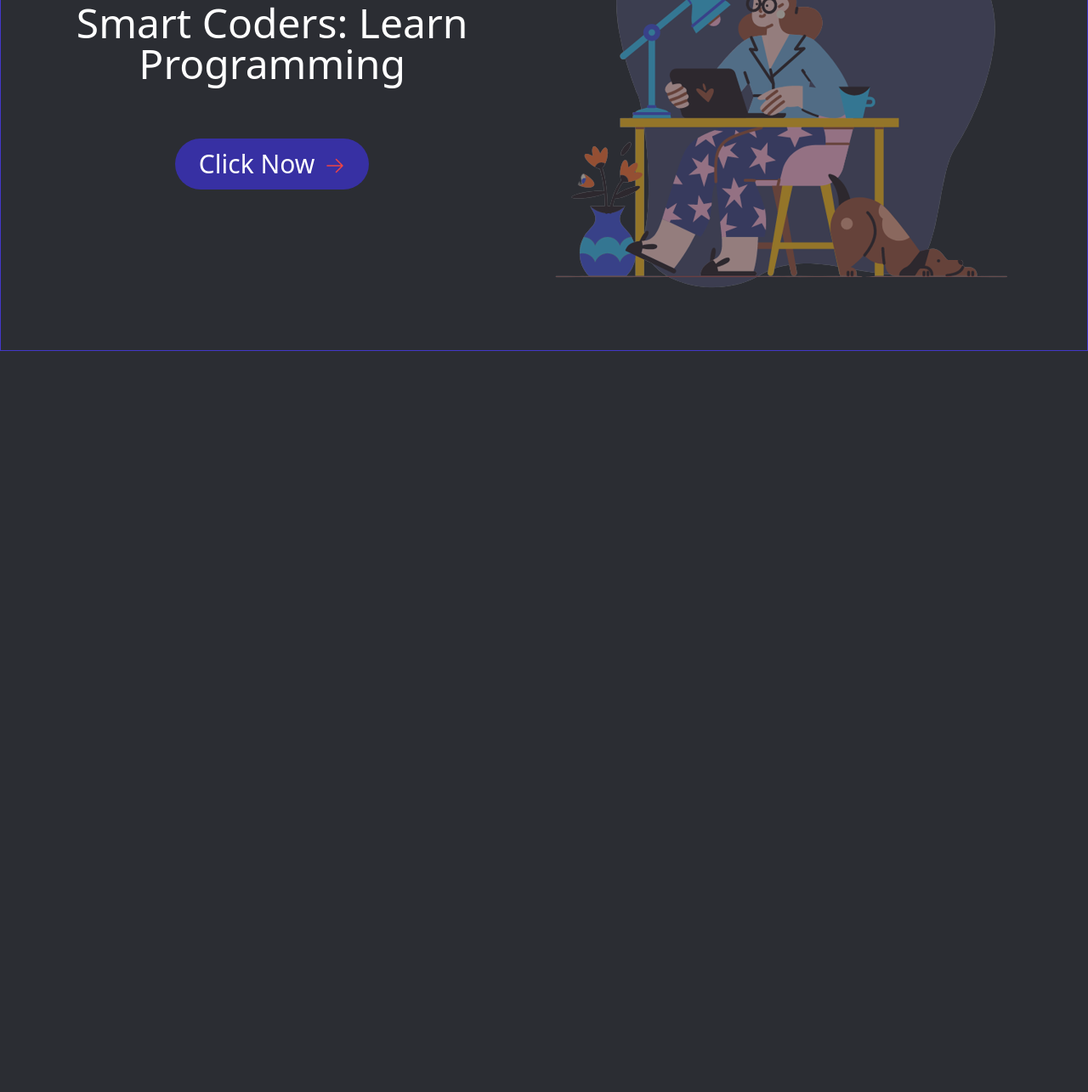
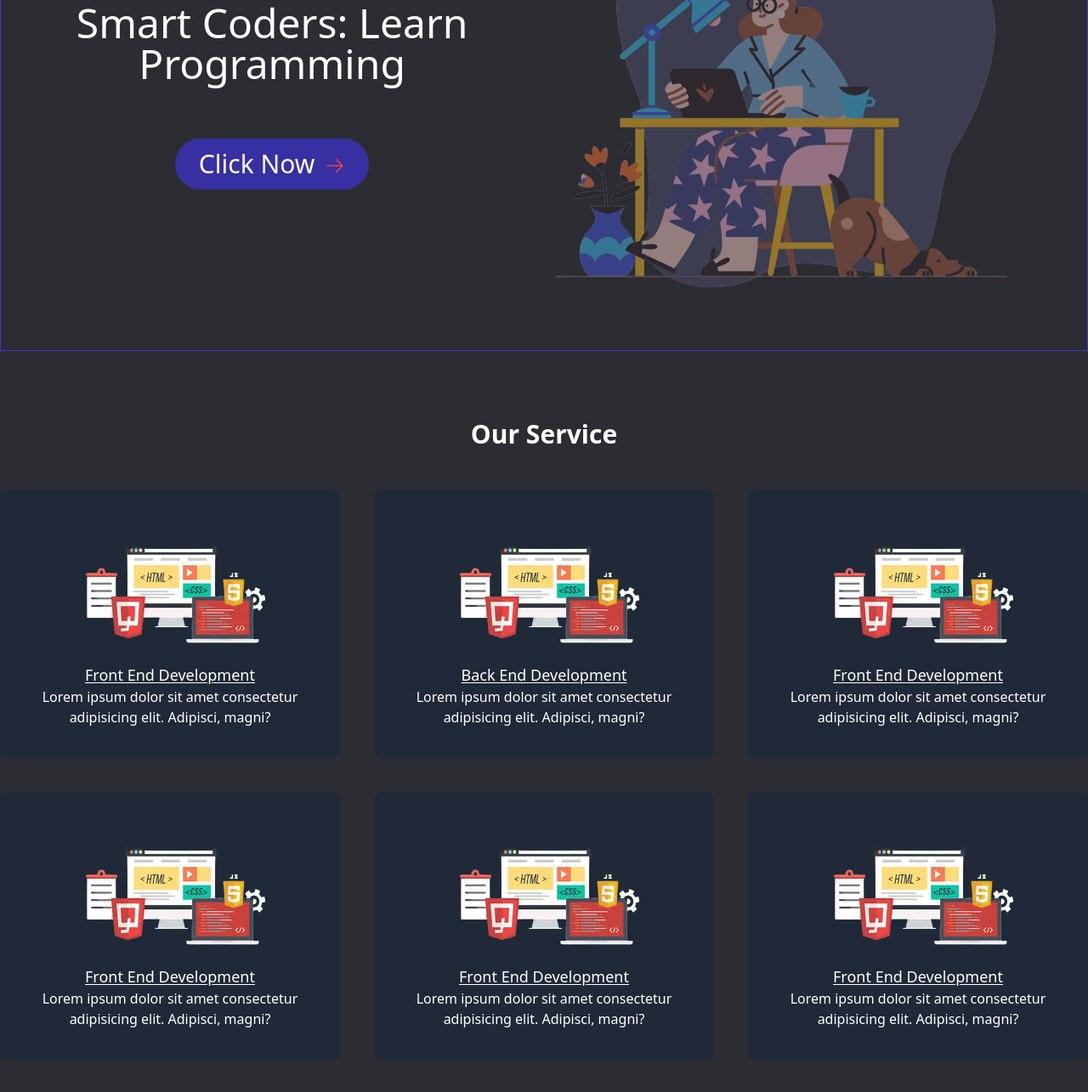
Before and after one commit to mdrahimuddin94/talwndpjctgit, a website built with Vite: page index.html in a window 1280 px wide. Shown: the part 355-1640 px from the top of the page at 85% size. Before the commit the page ends 800 px from the top, so only its background shows below. Built offline with nearby package versions, Linux system fonts and the light colour scheme.

Commit message:
some changes

```diff
--- a/index.html
+++ b/index.html
@@ -8,7 +8,7 @@
 </head>
 <body class="bg-[#2B2D33]">
    <!--navbar-->
-   <nav class=" bg-[#2B2D33] shadow-xl">
+   <nav class=" bg-[#2B2D33] shadow-xl sticky top-0 z-10">
     <div class="container mx-auto">
         <div class="sm:flex justify-between items-center py-10">
             <!--logo-->
@@ -35,7 +35,7 @@
     <div class=" container mx-auto border border-indigo-700 border-t-0 px-10 pt-10 h-[80vh] sm:flex items-center text-center justify-around  text-white">
         <div>
             <h1 class="text-2xl sm:text-5xl mb-5 sm:mb-16">Smart Coders: Learn <br> Programming</h1>
-            <button class="bg-indigo-800 hover:bg-indigo-500 px-7 py-3 rounded-full text-3xl">Click Now<svg xmlns="http://www.w3.org/2000/svg" fill="none" viewBox="0 0 24 24" stroke-width="1.5" stroke="currentColor" class="size-6 inline-block text-red-500 ml-3 animate-ping">
+            <button class="bg-indigo-800 hover:bg-indigo-500 px-7 py-3 rounded-full text-3xl transition">Click Now<svg xmlns="http://www.w3.org/2000/svg" fill="none" viewBox="0 0 24 24" stroke-width="1.5" stroke="currentColor" class="size-6 inline-block text-red-500 ml-3 animate-ping">
                 <path stroke-linecap="round" stroke-linejoin="round" d="M13.5 4.5 21 12m0 0-7.5 7.5M21 12H3" />
               </svg>
               </button>
@@ -47,6 +47,48 @@
     </div>
    </header>
    <!--Header section end-->
+    <!--main section-->
+    <main class="container mx-auto">
+        <section class="my-20">
+            <h2 class="text-white text-center text-3xl font-semibold mb-12">Our Service</h2>
+            <div class="grid md:grid-cols-2 lg:grid-cols-3 gap-10">
+                <div class="bg-gray-800 p-8 rounded-lg text-center border-4 border-[#1f2937] hover:border-indigo-700 cursor-pointer">
+                    <img class="1/2 mx-auto" src="image/frontEnd.png" alt="">
+                    <h4 class="text-white text-lg underline underline-offset-2">Front End Development</h4>
+                    <p class="text-white">Lorem ipsum dolor sit amet consectetur adipisicing elit. Adipisci, magni?</p>
+                </div>
+                <div class="bg-gray-800 p-8 rounded-lg text-center border-4 border-[#1f2937] hover:border-indigo-700 cursor-pointer">
+                    <img class="1/2 mx-auto" src="image/frontEnd.png" alt="">
+                    <h4 class="text-white text-lg underline underline-offset-2">Back End Development</h4>
+                    <p class="text-white">Lorem ipsum dolor sit amet consectetur adipisicing elit. Adipisci, magni?</p>
+                </div>
+                <div class="bg-gray-800 p-8 rounded-lg text-center border-4 border-[#1f2937] hover:border-indigo-700 cursor-pointer">
+                    <img class="1/2 mx-auto" src="image/frontEnd.png" alt="">
+                    <h4 class="text-white text-lg underline underline-offset-2">Front End Development</h4>
+                    <p class="text-white">Lorem ipsum dolor sit amet consectetur adipisicing elit. Adipisci, magni?</p>
+                </div>
+                <div class="bg-gray-800 p-8 rounded-lg text-center border-4 border-[#1f2937] hover:border-indigo-700 cursor-pointer">
+                    <img class="1/2 mx-auto" src="image/frontEnd.png" alt="">
+                    <h4 class="text-white text-lg underline underline-offset-2">Front End Development</h4>
+                    <p class="text-white">Lorem ipsum dolor sit amet consectetur adipisicing elit. Adipisci, magni?</p>
+                </div>
+                <div class="bg-gray-800 p-8 rounded-lg text-center border-4 border-[#1f2937] hover:border-indigo-700 cursor-pointer">
+                    <img class="1/2 mx-auto" src="image/frontEnd.png" alt="">
+                    <h4 class="text-white text-lg underline underline-offset-2">Front End Development</h4>
+                    <p class="text-white">Lorem ipsum dolor sit amet consectetur adipisicing elit. Adipisci, magni?</p>
+                </div>
+                <div class="bg-gray-800 p-8 rounded-lg text-center border-4 border-[#1f2937] hover:border-indigo-700 cursor-pointer">
+                    <img class="1/2 mx-auto" src="image/frontEnd.png" alt="">
+                    <h4 class="text-white text-lg underline underline-offset-2">Front End Development</h4>
+                    <p class="text-white">Lorem ipsum dolor sit amet consectetur adipisicing elit. Adipisci, magni?</p>
+                </div>
+
+
+            </div>
+
+        </section>
+    </main>
+    <!--main section end-->
 
 </body>
 </html>
```
Also changed, not shown: image/frontEnd.png (added).
